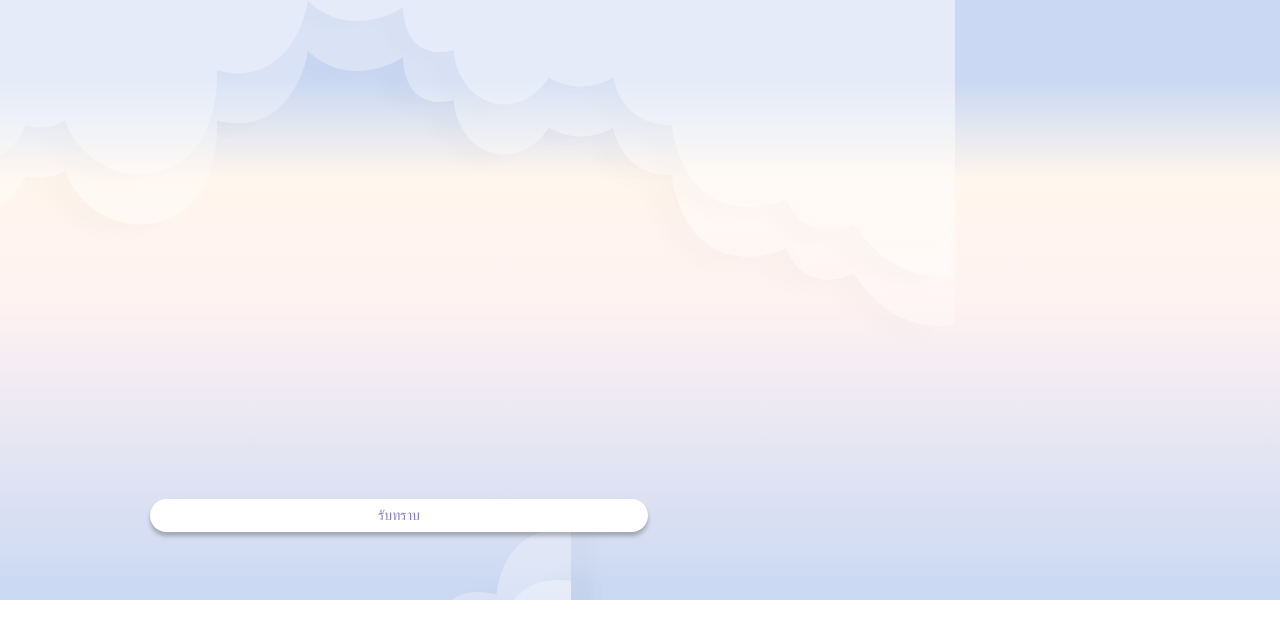
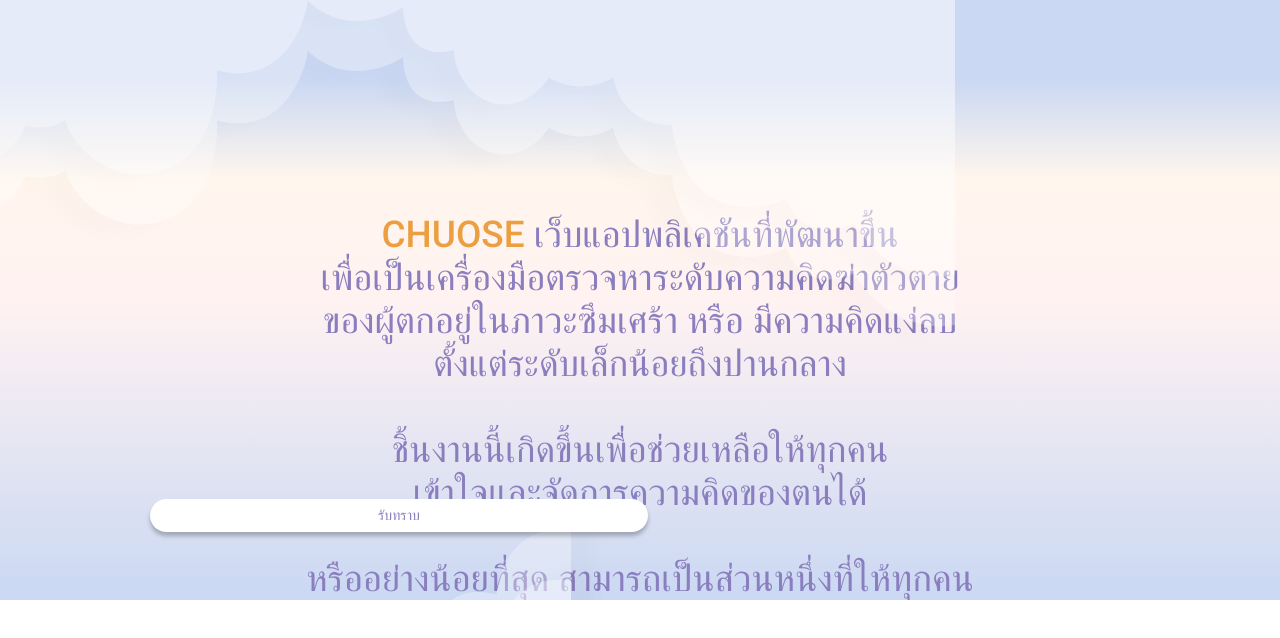
Before and after one commit to ChuoseDev/webapp, a React (Create React App) app in the folder frontend/: page /consent in a window 1280 px wide. Both pictures are taken after a click on the element "ไปต่อ". Shown: the top 638 px of the page. Built offline with nearby package versions, Linux system fonts and the light colour scheme.

Commit message:
Update consent.js

```diff
--- a/frontend/src/views/consent/consent.js
+++ b/frontend/src/views/consent/consent.js
@@ -64,7 +64,7 @@ const Consent = () => {
         <div
           style={{
             justifyContent: 'center',
-            marginTop: `${191 * scaleHeight()}px`,
+            marginTop: `${300 * scaleHeight()}px`,
             color: '#8A7EBE',
             fontSize: `${18 * scaleWidth()}px`,
           }}
@@ -81,6 +81,61 @@ const Consent = () => {
           ภาควิชาวิศวกรรมคอมพิวเตอร์
           <br />
           คณะวิศวกรรมศาสตร์ จุฬาลงกรณ์มหาวิทยาลัย
+          <br />
+          <br />
+          ผู้วิจัยจะไม่เก็บบันทึกข้อมูลส่วนบุคคลของผู้เล่น
+          <br />
+          รวมถึงคำตอบขณะเข้าใช้ CHUOSE ด้วย
+          <br />
+          มีเพียงขอเก็บสถิติโดยรวม
+          <br />
+          เช่น ยอดจำนวนผู้เข้าใช้ อายุเฉลี่ยของผู้
+          <br />
+          เพื่อประกอบในวิทยานิพนธ์เท่านั้น
+          <br />
+        </div>
+      )}
+      {phase === 2 && (
+        <div
+          style={{
+            justifyContent: 'center',
+            marginTop: `${300 * scaleHeight()}px`,
+            color: '#8A7EBE',
+            fontSize: `${18 * scaleWidth()}px`,
+          }}
+        >
+          <span
+            style={{ color: '#EC9F40', fontSize: `${18 * scaleWidth()}px` }}
+          >
+            CHUOSE{' '}
+          </span>
+          เว็บแอปพลิเคชันที่พัฒนาขึ้น
+          <br />
+          เพื่อเป็นเครื่องมือตรวจหาระดับความคิดฆ่าตัวตาย
+          <br />
+          ของผู้ตกอยู่ในภาวะซึมเศร้า หรือ มีความคิดแง่ลบ
+          <br />
+          ตั้งแต่ระดับเล็กน้อยถึงปานกลาง
+          <br />
+          <br />
+          ชิ้นงานนี้เกิดขึ้นเพื่อช่วยเหลือให้ทุกคน
+          <br />
+          เข้าใจและจัดการความคิดของตนได้
+          <br />
+          <br />
+          หรืออย่างน้อยที่สุด สามารถเป็นส่วนหนึ่งที่ให้ทุกคน
+          <br />
+          ได้ลองหันมาทำความรู้จักและพูดคุยกับ
+          <br />
+          ความคิด ความรู้สึก ของตนเอง
+          <br />
+          <br />
+          <div style={{ color: '#EC9F40', fontSize: `${18 * scaleWidth()}px` }}>
+            โปรดใช้เวลาอย่างช้า ๆ
+            <br />
+            เพราะความรู้สึกของคุณนั้นสำคัญ
+            <br />
+          </div>
         </div>
       )}
       <div
```
